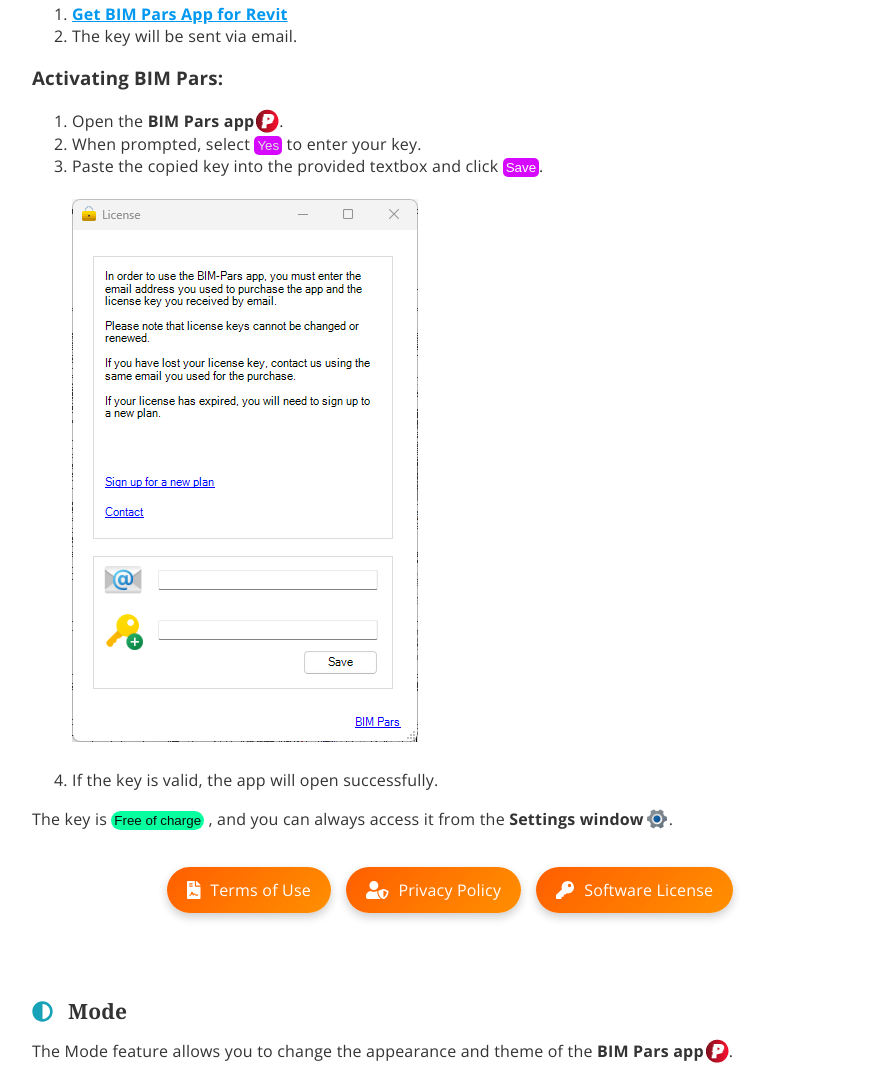
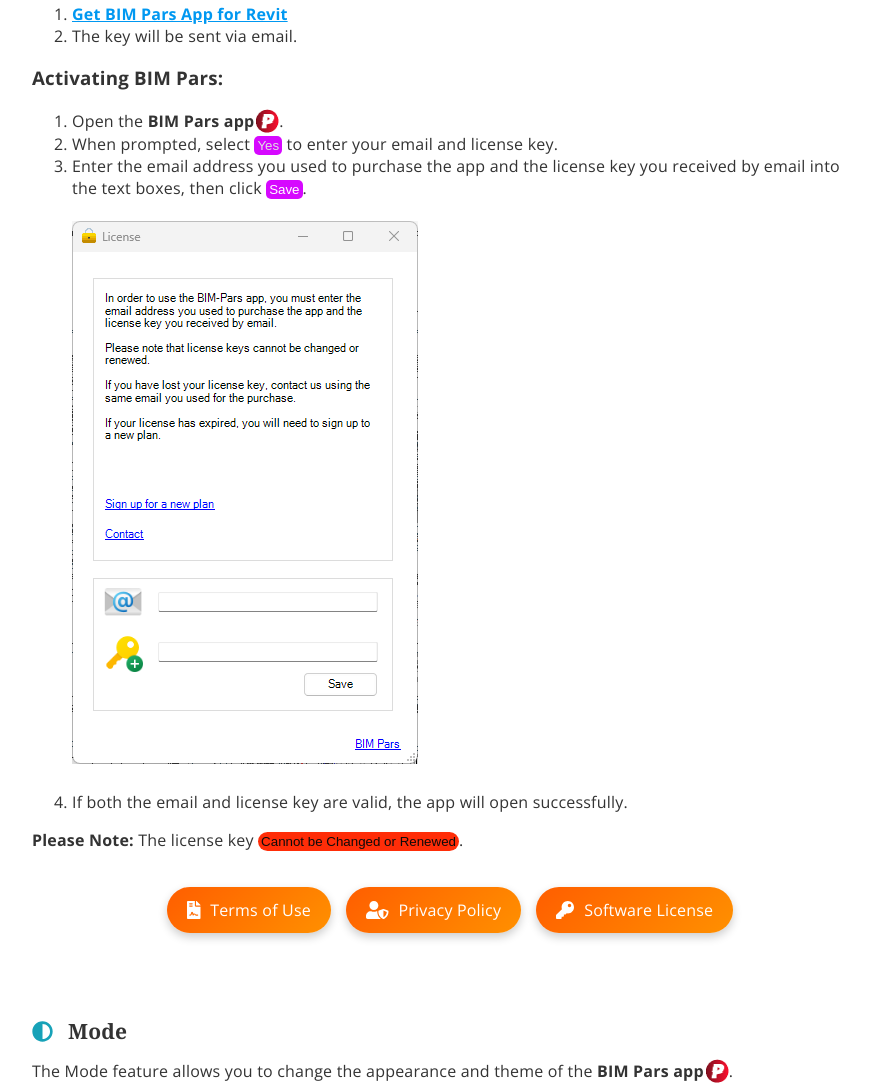
Before and after one commit to bimpars/bimpars-documentation, a plain HTML site: page index.html in a window 1280 px wide. Shown: the part 2133-3219 px from the top of the page, without its empty margins (324-1194 px from the left). Drawn offline with nearby package versions, Linux system fonts and the light colour scheme.

Commit message:
setting window text changed

```diff
--- a/index.html
+++ b/index.html
@@ -690,14 +690,14 @@
                 </ol>
                 <h3>Activating BIM Pars:</h3>
                 <ol>
-                    <li>Open the <strong style="display: inline-flex; align-items: center;">BIM Pars app<img class="Logo" src="icon.png" alt="BIM Pars Logo" style="width: 24px; height: 24px; margin-left: 1px;"></strong>.</li>
-                    <li>When prompted, select <button type="button" style="background-color: #d608ff; color: rgb(225, 225, 225); border: none; padding: 2px 3px; border-radius: 5px;">Yes</button> to enter your key.</li>
-                    <li>Paste the copied key into the provided textbox and click <button type="button" style="background-color: #d608ff; color: rgb(255, 255, 255); border: none; padding: 2px 3px; border-radius: 5px;">Save</button>.</li>
+                    <li>Open the <strong style="display: inline-flex; align-items: center;">BIM Pars app <img class="Logo" src="icon.png" alt="BIM Pars Logo" style="width: 24px; height: 24px; margin-left: 1px;"></strong>.</li>
+                    <li>When prompted, select <button type="button" style="background-color: #d608ff; color: rgb(225, 225, 225); border: none; padding: 2px 3px; border-radius: 5px;">Yes</button> to enter your email and license key.</li>
+                    <li>Enter the email address you used to purchase the app and the license key you received by email into the text boxes, then click <button type="button" style="background-color: #d608ff; color: rgb(255, 255, 255); border: none; padding: 2px 3px; border-radius: 5px;">Save</button>.</li>
                     <br><img class="face" src="assets/face/License.png" alt="License" style="width: 346px; height: 543px;"><br><br>
-                    <li>If the key is valid, the app will open successfully.</li>
-                </ol>
-
-                <p>The key is <button type="button" style="background-color: #08ffa0; color: rgb(14, 11, 11); border: none; padding: 2px 3px; border-radius: 10px;">Free of charge</button> , and you can always access it from the <strong style="display: inline-flex; align-items: center;">Settings window<img class="icon" src="assets/settings.png" alt="settings" style="width: 24px; height: 24px; margin-left: 1px;"></strong>.</p>
+                    <li>If both the email and license key are valid, the app will open successfully.</li>
+                </ol>
+
+                <p><strong>Please Note:</strong> The license key <button type="button" style="background-color: #ff2d08; color: rgb(14, 11, 11); border: none; padding: 2px 3px; border-radius: 10px;">Cannot be Changed or Renewed</button>.</p>
 
                 <div style="display: flex; gap: 15px; justify-content: center; margin-top: 20px;">
                     <a href="https://bimpars.de/terms-of-use" style="display: flex; align-items: center; background: linear-gradient(135deg, #ff5e00, #ff9000); border: none; color: white; font-size: 16px; padding: 12px 20px; border-radius: 30px; cursor: pointer; text-decoration: none; transition: all 0.3s ease-in-out; box-shadow: 0px 4px 10px rgba(0, 0, 0, 0.2);">
```
